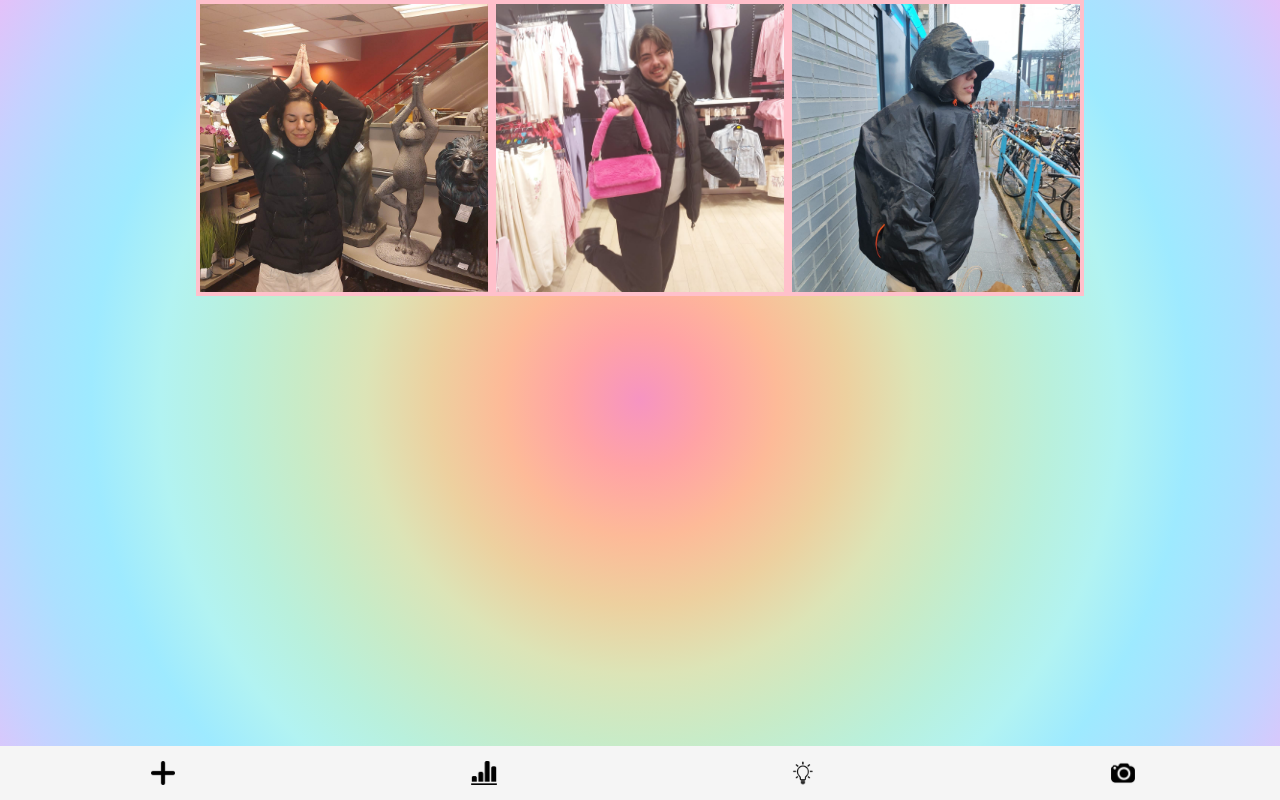
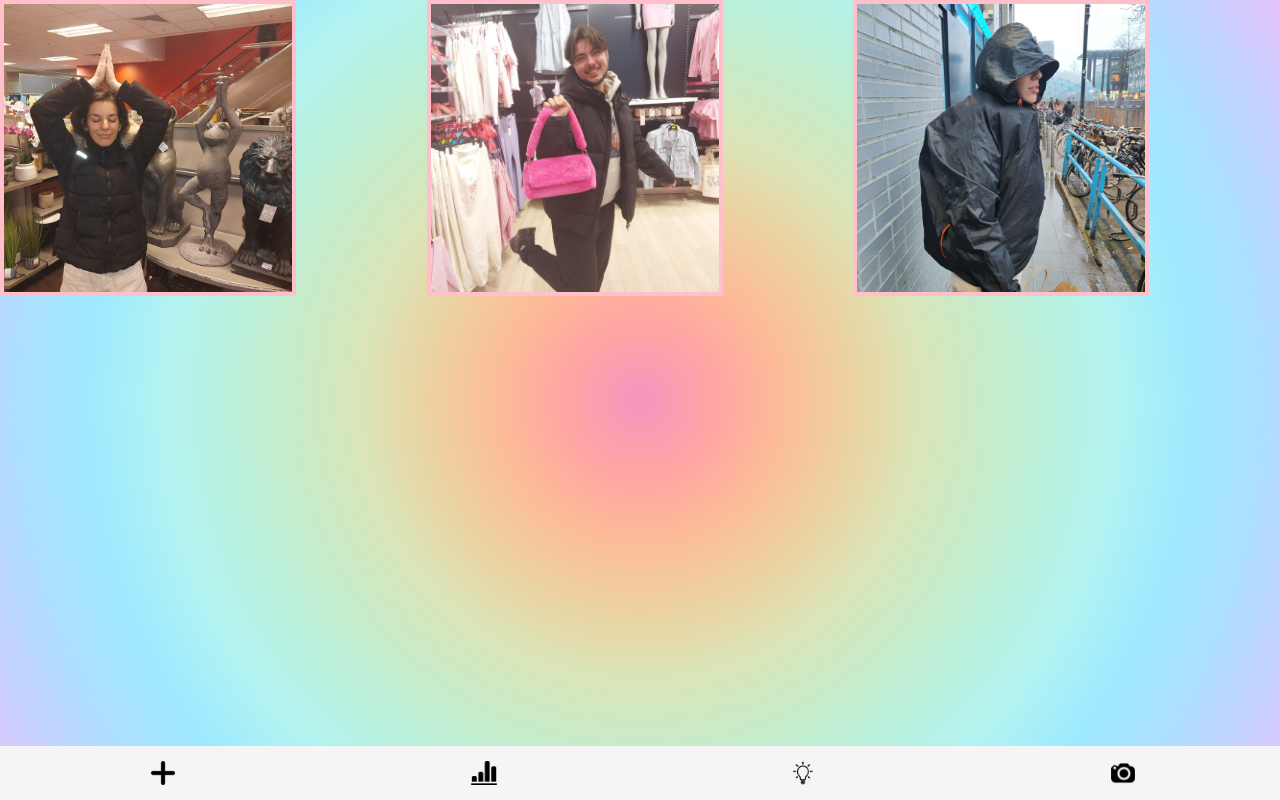
Before and after one commit to GabriellaSimeonova/Smart-mobile--Mood-Predictor-App, a React (Create React App) app in the folder client/: page /Gallery in a window 1280 px wide. Built offline with nearby package versions, Linux system fonts and the light colour scheme.

Commit message:
Minor changes :bug:

```diff
--- a/client/src/views/GalleryView.jsx
+++ b/client/src/views/GalleryView.jsx
@@ -17,6 +17,12 @@ const GalleryWrapper = styled.div`
   justify-content: center;
 `;
 
+const PhotoCardWrapper = styled.div`
+  flex-basis: 33.33%; /* for larger screens, display 3 pictures per row */
+  @media screen and (max-width: 768px) {
+    flex-basis: 50%; /* for smaller screens like phones, display 2 pictures per row */
+  }
+`;
 
 export default function PhotoGallery() {
   const [cards, setCards] = useState([
@@ -29,7 +35,9 @@ export default function PhotoGallery() {
     <GalleryContainer>
       <GalleryWrapper>
         {cards.map((card) => (
-          <PhotoCard key={card.id} img={card.img} mood={card.mood} />
+          <PhotoCardWrapper key={card.id}>
+            <PhotoCard img={card.img} mood={card.mood} />
+          </PhotoCardWrapper>
         ))}
       </GalleryWrapper>
     </GalleryContainer>
--- a/client/src/views/StatisticsView.jsx
+++ b/client/src/views/StatisticsView.jsx
@@ -53,6 +53,7 @@ const ParcentageContainer = styled.div`
   flex-direction: row;
   align-items: stretch;
   justify-content: center;
+  gap:5%;
 `;
 
 const PracentageWrapper = styled.div`
```
Also changed, not shown: 1 other file (tests, documents, lock files or other folders).
